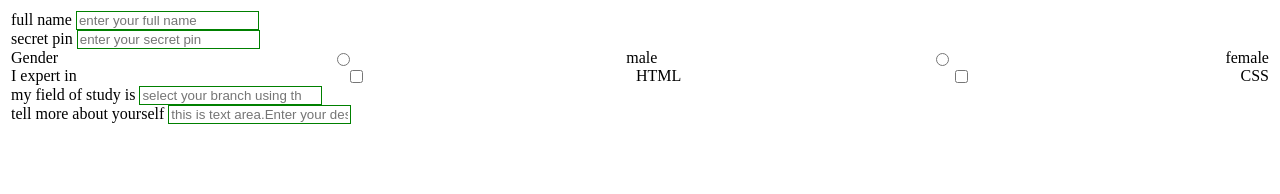
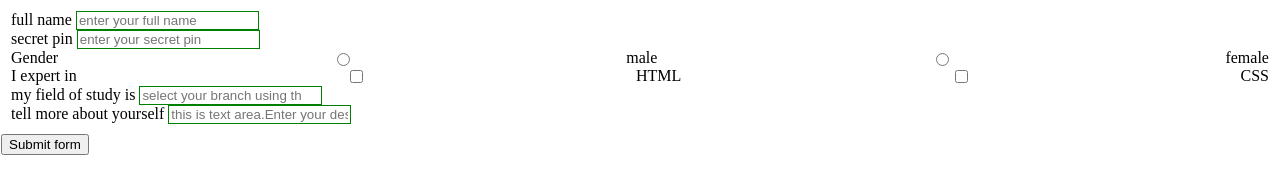
Before and after one commit to ChanduBobbili/10000Coders-bootcamp, a plain HTML site: page index.html in a window 1280 px wide. Drawn offline with Linux system fonts and the light colour scheme.

Commit message:
Update index.html

```diff
--- a/index.html
+++ b/index.html
@@ -41,6 +41,7 @@
       <label for="t" >tell more about yourself</label>
       <input id="t" type="text" placeholder="this is text area.Enter your description" >
     </div>
+    <button id="btn" class="btn" onclick=Submit() >Submit form</button>
     <script src="script.js"></script>
   </body>
 </html>
```
